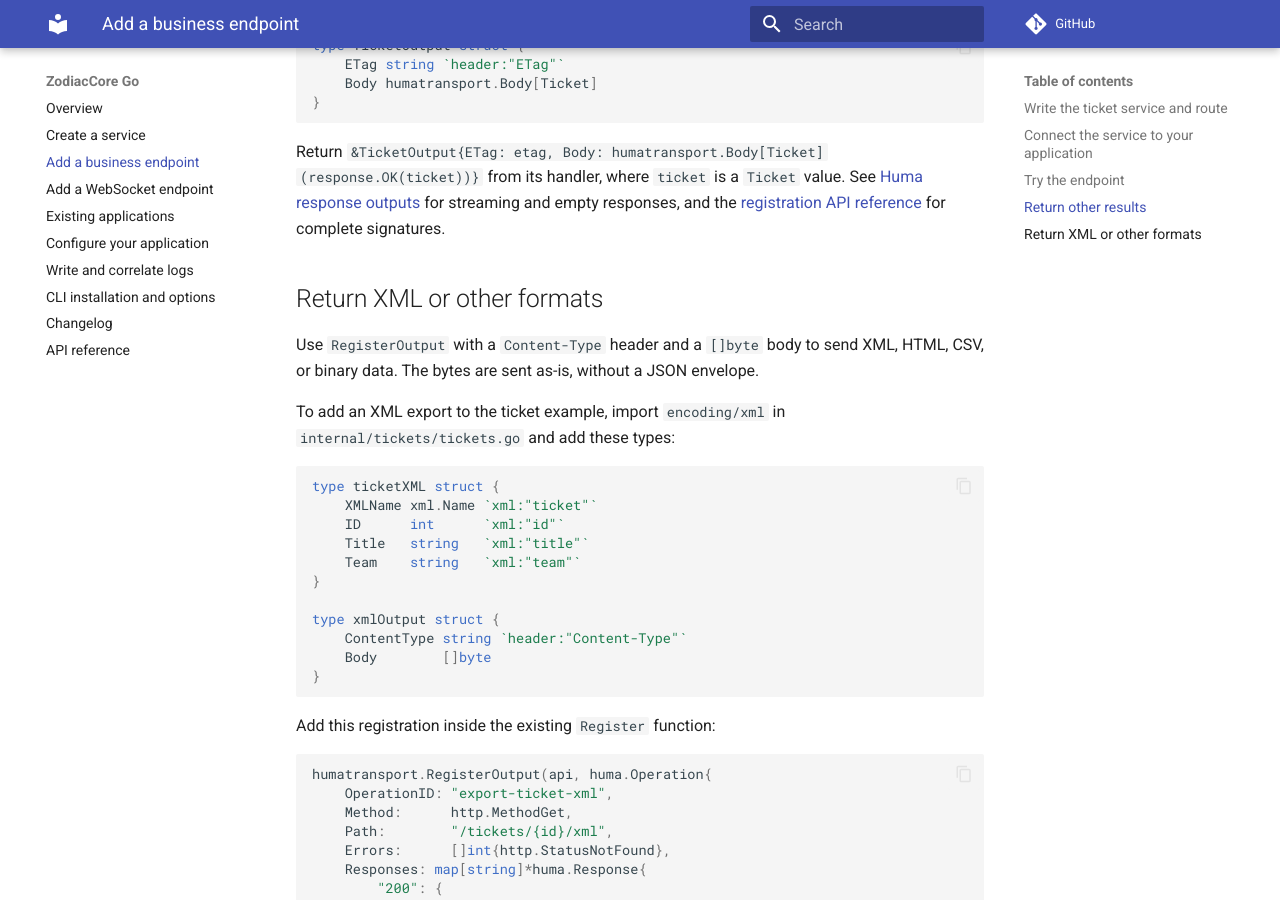
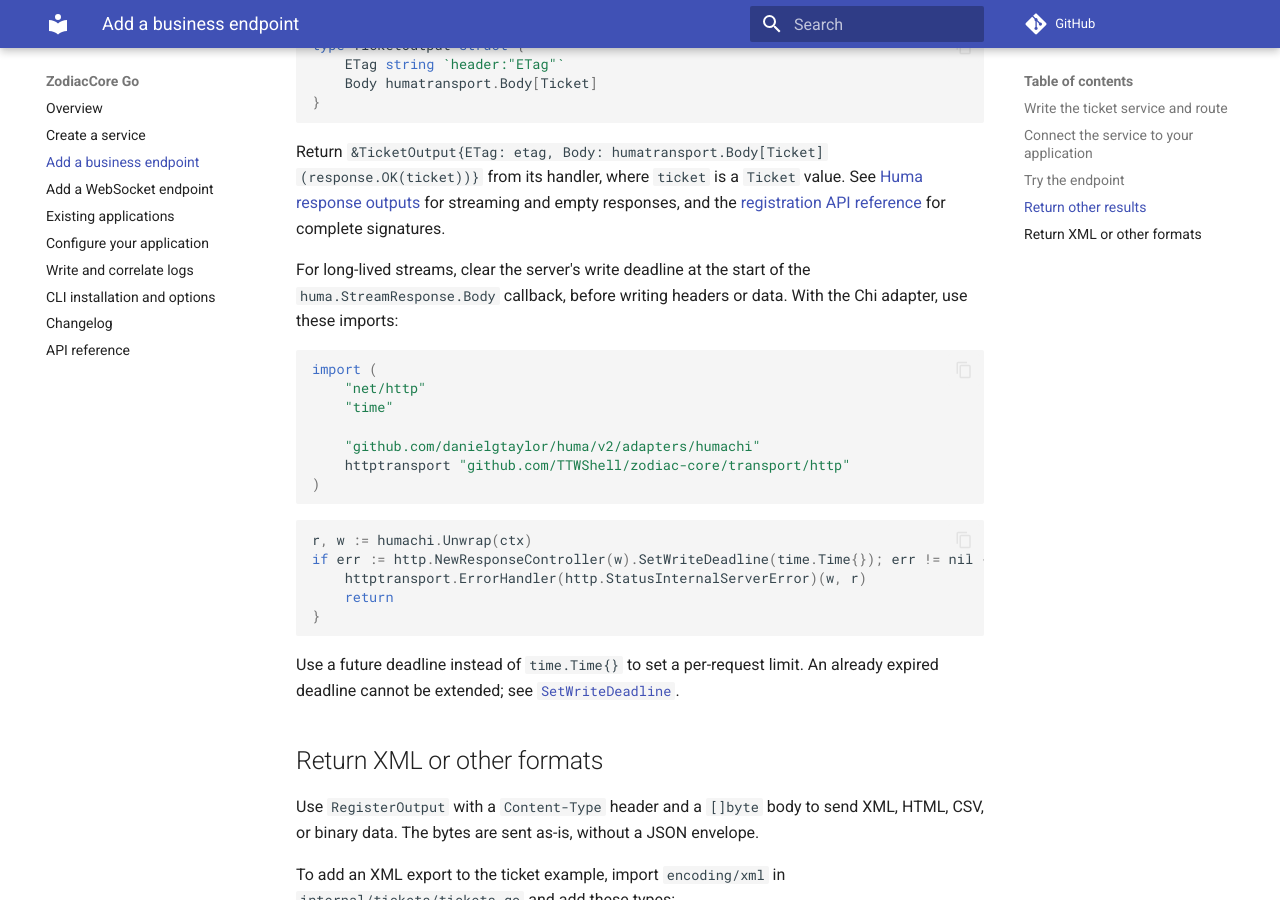
Before and after one commit to TTWShell/zodiac-core, an MkDocs documentation site: the page built from docs/http.md, in a window 1280 px wide and 900 px high, scrolled down 3832 px. Built offline with MkDocs 1.6.1 and Material for MkDocs 9.7.7, drawn with Linux system fonts in a browser that asks for light colours; comment, search, counter and statistics services are not loaded; the version menu is left out.

Commit message:
fix(scaffold): configure HTTP server timeouts
- Add positive read, write, and idle timeouts with defaults
- Clear WebSocket deadlines and document stream overrides

````diff
--- a/docs/http.md
+++ b/docs/http.md
@@ -198,6 +198,32 @@ and empty responses, and the
 [registration API reference](https://pkg.go.dev/github.com/TTWShell/zodiac-core/transport/huma)
 for complete signatures.
 
+For long-lived streams, clear the server's write deadline at the start of the
+`huma.StreamResponse.Body` callback, before writing headers or data. With the
+Chi adapter, use these imports:
+
+```go
+import (
+    "net/http"
+    "time"
+
+    "github.com/danielgtaylor/huma/v2/adapters/humachi"
+    httptransport "github.com/TTWShell/zodiac-core/transport/http"
+)
+```
+
+```go
+r, w := humachi.Unwrap(ctx)
+if err := http.NewResponseController(w).SetWriteDeadline(time.Time{}); err != nil {
+    httptransport.ErrorHandler(http.StatusInternalServerError)(w, r)
+    return
+}
+```
+
+Use a future deadline instead of `time.Time{}` to set a per-request limit.
+An already expired deadline cannot be extended; see
+[`SetWriteDeadline`](https://pkg.go.dev/net/http#ResponseController.SetWriteDeadline).
+
 ## Return XML or other formats
 
 Use `RegisterOutput` with a `Content-Type` header and a `[]byte` body to send XML,
````
Also changed, not shown: docs/websockets.md (+14 -2 lines), 5 other files.
